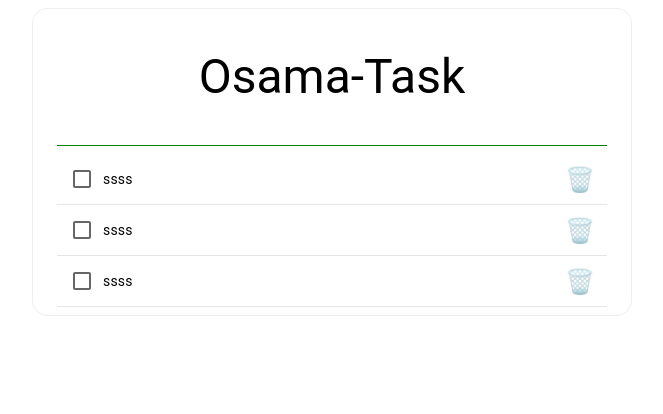
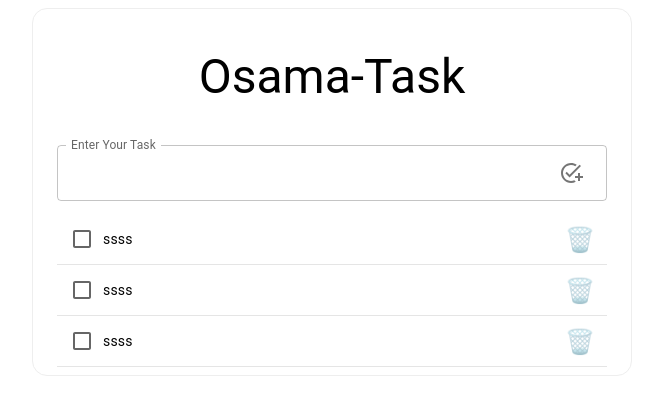
Before and after one commit to osama-maree/todo-task-react, a React (Create React App) app: page / in a window 1280 px wide. Shown: the top 414 px of the page, without its empty margins (308-971 px from the left). Built offline with nearby package versions, Linux system fonts and the light colour scheme.

Commit message:
Add AddTask Design

```diff
--- a/src/App.js
+++ b/src/App.js
@@ -2,6 +2,7 @@ import { Container, List } from "@mui/material";
 import React, { useState } from "react";
 import Title from "./component/Title.jsx";
 import ListItemCustom from "./component/ListItem.jsx";
+import InputAdd from "./component/InputAdd.jsx";
 
 const App = () => {
   const [tasks, setTasks] = useState([
@@ -11,9 +12,8 @@ const App = () => {
   ]);
 
   const [taskText, setTaskText] = useState("");
-
+  const addTask = () => {};
   const toggleTask = (index) => {};
-
   const deleteTask = (index) => {};
   return (
     <Container
@@ -21,7 +21,14 @@ const App = () => {
       sx={{ border: "1px solid #eee", borderRadius: "15px" }}
     >
       <Title title={"Osama-Task"} />
-      <List style={{ marginTop: 5, borderTop: "1px solid green" }}>
+
+      <InputAdd
+        taskText={taskText}
+        setTaskText={setTaskText}
+        addTask={addTask}
+      />
+
+      <List style={{ marginTop: 5,  }}>
         {tasks.map((task, index) => (
           <ListItemCustom
             key={index}
--- /dev/null
+++ b/src/component/InputAdd.jsx
@@ -0,0 +1,42 @@
+import {
+  Box,
+  InputAdornment,
+  ListItemSecondaryAction,
+  TextField,
+} from "@mui/material";
+import React from "react";
+import AddTaskIcon from "@mui/icons-material/AddTask";
+
+const InputAdd = ({ taskText, setTaskText, addTask }) => {
+  return (
+    <Box component={"div"}>
+      <TextField
+        label="Enter Your Task"
+        fullWidth
+        variant="outlined"
+        value={taskText}
+        onChange={(e) => setTaskText(e.target.value)}
+        onKeyPress={(e) => {
+          if (e.key === "Enter") {
+            addTask();
+          }
+        }}
+        InputProps={{
+          startAdornment: (
+            <ListItemSecondaryAction>
+              <InputAdornment position="start">
+                <AddTaskIcon
+                  sx={{
+                    cursor: "pointer",
+                  }}
+                />
+              </InputAdornment>
+            </ListItemSecondaryAction>
+          ),
+        }}
+      />
+    </Box>
+  );
+};
+
+export default InputAdd;
```
